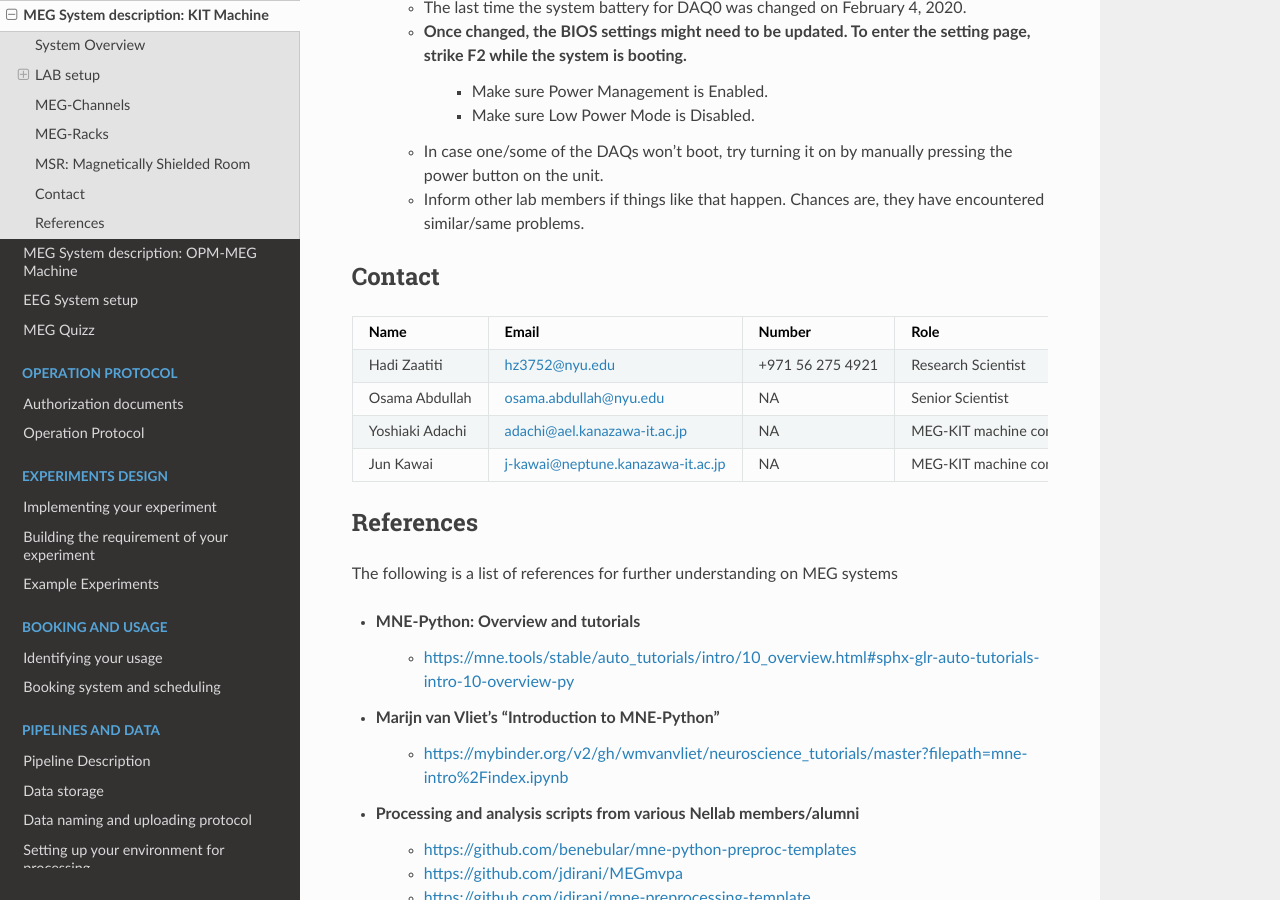
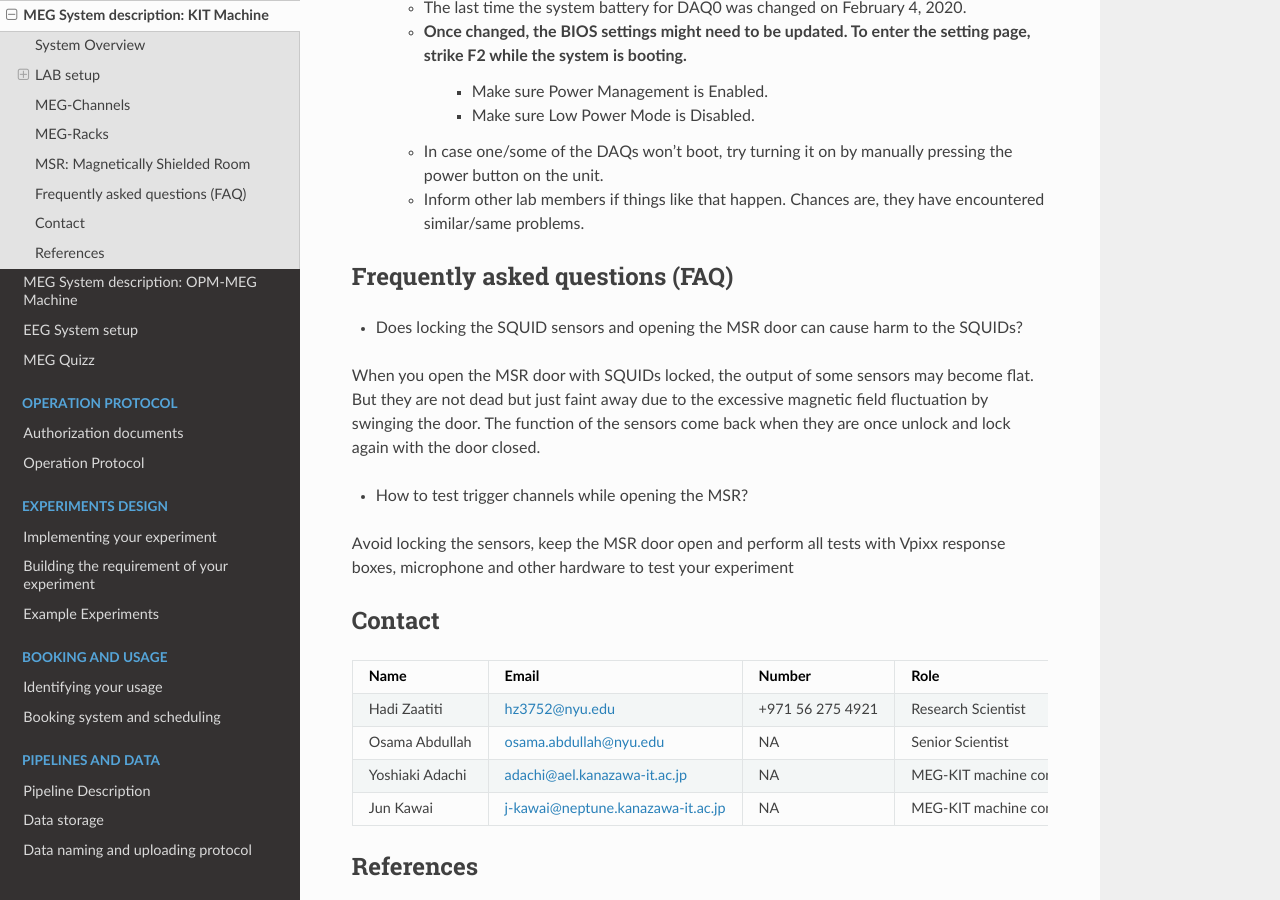
Before and after one commit to hzaatiti-NYU/meg-pipeline, a Sphinx documentation site: the page built from docs/source/1-systems/megsystem.rst, in a window 1280 px wide and 900 px high, scrolled down 6807 px. Built offline with Sphinx 7.4.7 and the Read the Docs theme 2.0.0, drawn with Linux system fonts in a browser that asks for light colours; pages that are not in the unit, such as notebooks, are missing from menus.

Commit message:
ADD FAQ section

```diff
--- a/docs/source/1-systems/megsystem.rst
+++ b/docs/source/1-systems/megsystem.rst
@@ -146,6 +146,29 @@ The KIT-MEG is located in an MSR built by `VacuumShmelze <https://www.vacuumschm
     - Inform other lab members if things like that happen. Chances are, they have encountered similar/same problems.
 
 
+
+
+
+Frequently asked questions (FAQ)
+################################
+
+- Does locking the SQUID sensors and opening the MSR door can cause harm to the SQUIDs?
+
+When you open the MSR door with SQUIDs locked, the output of some
+sensors may become flat. But they are not dead but just faint away due
+to the excessive magnetic field fluctuation by swinging the door. The
+function of the sensors come back when they are once unlock and lock
+again with the door closed.
+
+
+- How to test trigger channels while opening the MSR?
+
+Avoid locking the sensors, keep the MSR door open and perform all tests with Vpixx response boxes, microphone and other hardware to test your experiment
+
+
+
+
+
 Contact
 #######
 
```
